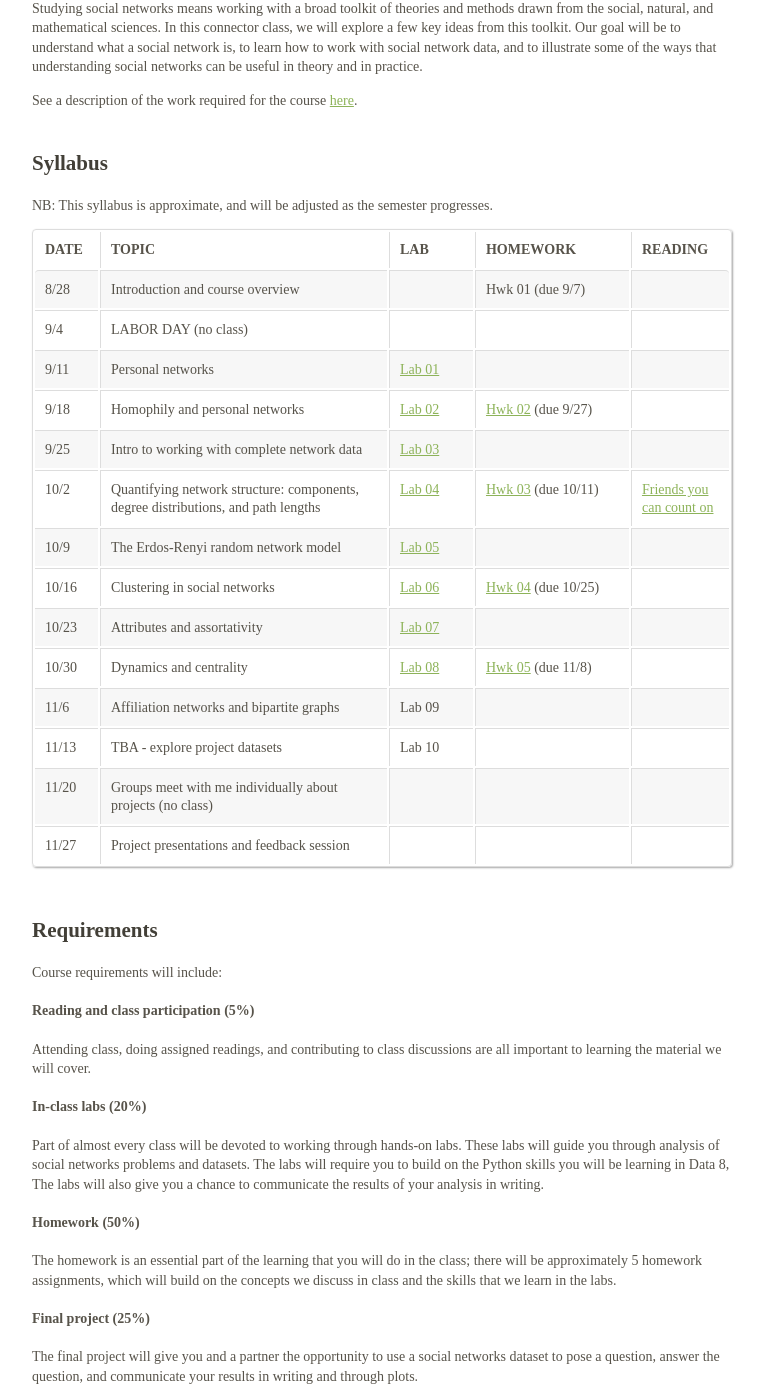
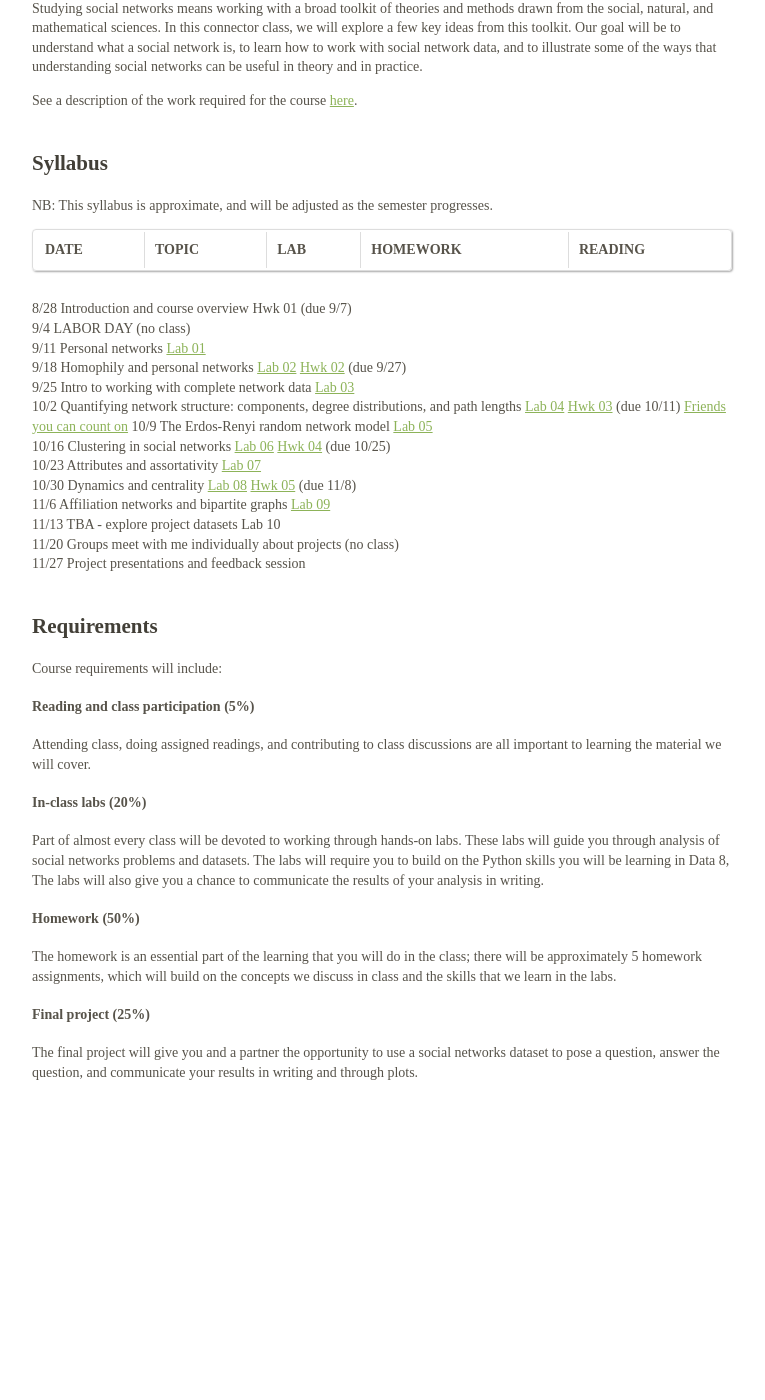
Before and after one commit to dfeehan/dfeehan.github.io, a Jekyll site: the page teaching/2017fa_ls88.html, which Jekyll copies as it is, in a window 1280 px wide and 1400 px high, scrolled down 586 px. Shown: the whole window, without its empty margins (258-1023 px from the left). Built offline with Jekyll 4.4.1, drawn with Linux system fonts in a browser that asks for light colours; after the commit the page ends 1682 px from its top, so only the background shows below that.

Commit message:
added lab09

```diff
--- a/teaching/2017fa_ls88.html
+++ b/teaching/2017fa_ls88.html
@@ -353,14 +353,7 @@ Course control number: <strong>46819</strong></p>
 <p>See a description of the work required for the course <a href="#sec:requirements">here</a>.</p>
 <h2 id="syllabus">Syllabus</h2>
 <p>NB: This syllabus is approximate, and will be adjusted as the semester progresses.</p>
-<table style="width:100%;">
-<colgroup>
-<col width="9%" />
-<col width="41%" />
-<col width="12%" />
-<col width="22%" />
-<col width="14%" />
-</colgroup>
+<table>
 <thead>
 <tr class="header">
 <th>Date</th>
@@ -371,106 +364,21 @@ Course control number: <strong>46819</strong></p>
 </tr>
 </thead>
 <tbody>
-<tr class="odd">
-<td>8/28</td>
-<td>Introduction and course overview</td>
-<td></td>
-<td>Hwk 01 (due 9/7)</td>
-<td></td>
-</tr>
-<tr class="even">
-<td>9/4</td>
-<td>LABOR DAY (no class)</td>
-<td></td>
-<td></td>
-<td></td>
-</tr>
-<tr class="odd">
-<td>9/11</td>
-<td>Personal networks</td>
-<td><a href="http://datahub.berkeley.edu/user-redirect/interact?account=data-8&amp;repo=social-networks-connector&amp;branch=gh-pages&amp;path=lab01/lab01.ipynb">Lab 01</a></td>
-<td></td>
-<td></td>
-</tr>
-<tr class="even">
-<td>9/18</td>
-<td>Homophily and personal networks</td>
-<td><a href="http://datahub.berkeley.edu/user-redirect/interact?account=data-8&amp;repo=social-networks-connector&amp;branch=gh-pages&amp;path=lab02/lab02.ipynb">Lab 02</a></td>
-<td><a href="http://datahub.berkeley.edu/user-redirect/interact?account=data-8&amp;repo=social-networks-connector&amp;branch=gh-pages&amp;path=hwk02/hw02_assignment.ipynb">Hwk 02</a> (due 9/27)</td>
-<td></td>
-</tr>
-<tr class="odd">
-<td>9/25</td>
-<td>Intro to working with complete network data</td>
-<td><a href="http://datahub.berkeley.edu/user-redirect/interact?account=data-8&amp;repo=social-networks-connector&amp;branch=gh-pages&amp;path=lab03/lab03.ipynb">Lab 03</a></td>
-<td></td>
-<td></td>
-</tr>
-<tr class="even">
-<td>10/2</td>
-<td>Quantifying network structure: components, degree distributions, and path lengths</td>
-<td><a href="http://datahub.berkeley.edu/user-redirect/interact?account=data-8&amp;repo=social-networks-connector&amp;branch=gh-pages&amp;path=lab04/lab04.ipynb">Lab 04</a></td>
-<td><a href="http://datahub.berkeley.edu/user-redirect/interact?account=data-8&amp;repo=social-networks-connector&amp;branch=gh-pages&amp;path=hwk03/hwk_friendship_paradox.ipynb">Hwk 03</a> (due 10/11)</td>
-<td><a href="https://opinionator.blogs.nytimes.com/2012/09/17/friends-you-can-count-on/">Friends you can count on</a></td>
-</tr>
-<tr class="odd">
-<td>10/9</td>
-<td>The Erdos-Renyi random network model</td>
-<td><a href="http://datahub.berkeley.edu/user-redirect/interact?account=data-8&amp;repo=social-networks-connector&amp;branch=gh-pages&amp;path=lab05/lab05.ipynb">Lab 05</a></td>
-<td></td>
-<td></td>
-</tr>
-<tr class="even">
-<td>10/16</td>
-<td>Clustering in social networks</td>
-<td><a href="http://datahub.berkeley.edu/user-redirect/interact?account=data-8&amp;repo=social-networks-connector&amp;branch=gh-pages&amp;path=lab06/lab06.ipynb">Lab 06</a></td>
-<td><a href="http://datahub.berkeley.edu/user-redirect/interact?account=data-8&amp;repo=social-networks-connector&amp;branch=gh-pages&amp;path=hwk04/hwk_small_worlds.ipynb">Hwk 04</a> (due 10/25)</td>
-<td></td>
-</tr>
-<tr class="odd">
-<td>10/23</td>
-<td>Attributes and assortativity</td>
-<td><a href="http://datahub.berkeley.edu/user-redirect/interact?account=data-8&amp;repo=social-networks-connector&amp;branch=gh-pages&amp;path=lab07/lab07.ipynb">Lab 07</a></td>
-<td></td>
-<td></td>
-</tr>
-<tr class="even">
-<td>10/30</td>
-<td>Dynamics and centrality</td>
-<td><a href="http://datahub.berkeley.edu/user-redirect/interact?account=data-8&amp;repo=social-networks-connector&amp;branch=gh-pages&amp;path=lab08/lab08.ipynb">Lab 08</a></td>
-<td><a href="http://datahub.berkeley.edu/user-redirect/interact?account=data-8&amp;repo=social-networks-connector&amp;branch=gh-pages&amp;path=hwk05">Hwk 05</a> (due 11/8)</td>
-<td></td>
-</tr>
-<tr class="odd">
-<td>11/6</td>
-<td>Affiliation networks and bipartite graphs</td>
-<td>Lab 09</td>
-<td></td>
-<td></td>
-</tr>
-<tr class="even">
-<td>11/13</td>
-<td>TBA - explore project datasets</td>
-<td>Lab 10</td>
-<td></td>
-<td></td>
-</tr>
-<tr class="odd">
-<td>11/20</td>
-<td>Groups meet with me individually about projects (no class)</td>
-<td></td>
-<td></td>
-<td></td>
-</tr>
-<tr class="even">
-<td>11/27</td>
-<td>Project presentations and feedback session</td>
-<td></td>
-<td></td>
-<td></td>
-</tr>
 </tbody>
 </table>
+<p>8/28 Introduction and course overview Hwk 01 (due 9/7)<br />
+9/4 LABOR DAY (no class)<br />
+9/11 Personal networks <a href="http://datahub.berkeley.edu/user-redirect/interact?account=data-8&amp;repo=social-networks-connector&amp;branch=gh-pages&amp;path=lab01/lab01.ipynb">Lab 01</a><br />
+9/18 Homophily and personal networks <a href="http://datahub.berkeley.edu/user-redirect/interact?account=data-8&amp;repo=social-networks-connector&amp;branch=gh-pages&amp;path=lab02/lab02.ipynb">Lab 02</a> <a href="http://datahub.berkeley.edu/user-redirect/interact?account=data-8&amp;repo=social-networks-connector&amp;branch=gh-pages&amp;path=hwk02/hw02_assignment.ipynb">Hwk 02</a> (due 9/27)<br />
+9/25 Intro to working with complete network data <a href="http://datahub.berkeley.edu/user-redirect/interact?account=data-8&amp;repo=social-networks-connector&amp;branch=gh-pages&amp;path=lab03/lab03.ipynb">Lab 03</a><br />
+10/2 Quantifying network structure: components, degree distributions, and path lengths <a href="http://datahub.berkeley.edu/user-redirect/interact?account=data-8&amp;repo=social-networks-connector&amp;branch=gh-pages&amp;path=lab04/lab04.ipynb">Lab 04</a> <a href="http://datahub.berkeley.edu/user-redirect/interact?account=data-8&amp;repo=social-networks-connector&amp;branch=gh-pages&amp;path=hwk03/hwk_friendship_paradox.ipynb">Hwk 03</a> (due 10/11) <a href="https://opinionator.blogs.nytimes.com/2012/09/17/friends-you-can-count-on/">Friends you can count on</a> 10/9 The Erdos-Renyi random network model <a href="http://datahub.berkeley.edu/user-redirect/interact?account=data-8&amp;repo=social-networks-connector&amp;branch=gh-pages&amp;path=lab05/lab05.ipynb">Lab 05</a><br />
+10/16 Clustering in social networks <a href="http://datahub.berkeley.edu/user-redirect/interact?account=data-8&amp;repo=social-networks-connector&amp;branch=gh-pages&amp;path=lab06/lab06.ipynb">Lab 06</a> <a href="http://datahub.berkeley.edu/user-redirect/interact?account=data-8&amp;repo=social-networks-connector&amp;branch=gh-pages&amp;path=hwk04/hwk_small_worlds.ipynb">Hwk 04</a> (due 10/25)<br />
+10/23 Attributes and assortativity <a href="http://datahub.berkeley.edu/user-redirect/interact?account=data-8&amp;repo=social-networks-connector&amp;branch=gh-pages&amp;path=lab07/lab07.ipynb">Lab 07</a><br />
+10/30 Dynamics and centrality <a href="http://datahub.berkeley.edu/user-redirect/interact?account=data-8&amp;repo=social-networks-connector&amp;branch=gh-pages&amp;path=lab08/lab08.ipynb">Lab 08</a> <a href="http://datahub.berkeley.edu/user-redirect/interact?account=data-8&amp;repo=social-networks-connector&amp;branch=gh-pages&amp;path=hwk05">Hwk 05</a> (due 11/8)<br />
+11/6 Affiliation networks and bipartite graphs <a href="http://datahub.berkeley.edu/user-redirect/interact?account=data-8&amp;repo=social-networks-connector&amp;branch=gh-pages&amp;path=lab09/lab09.ipynb">Lab 09</a><br />
+11/13 TBA - explore project datasets Lab 10<br />
+11/20 Groups meet with me individually about projects (no class)<br />
+11/27 Project presentations and feedback session</p>
 <h2 id="sec:requirements">Requirements</h2>
 <p>Course requirements will include:</p>
 <h4 id="reading-and-class-participation-5">Reading and class participation (5%)</h4>
```
